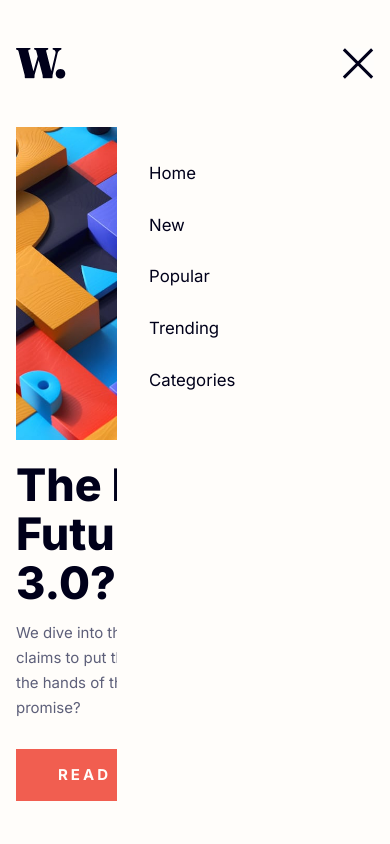
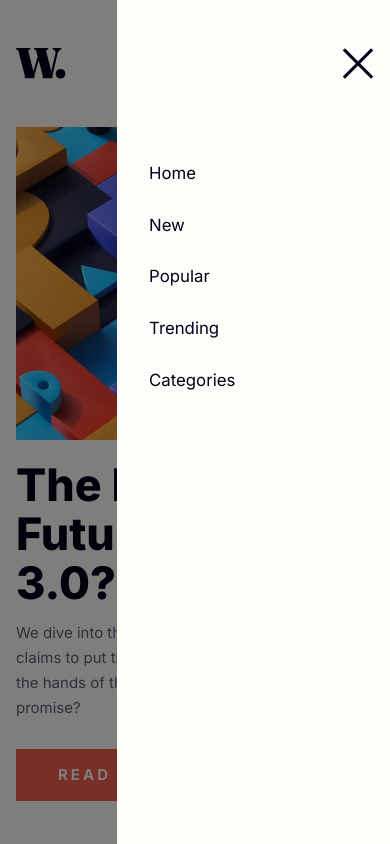
Before and after one commit to maxp421/FM-news-homepage, a plain HTML site: page index.html in a window 390 px wide. Both pictures are taken after a click on the button "Menu". Shown: the top 844 px of the page. Drawn offline with Linux system fonts and the light colour scheme.

Commit message:
added overlay, fixed accessibility issues

```diff
--- a/css/style.css
+++ b/css/style.css
@@ -251,6 +251,20 @@ body {
 
   .primary-nav a {
     color: var(--clr-primary-900);
+  }
+
+  /* disable scrolling when menu is open */
+  body[data-overlay="true"] {
+    height: 100vh;
+    overflow: hidden;
+  }
+
+  body[data-overlay="true"]::before {
+    content: "";
+    position: fixed;
+    inset: 0;
+    background-color: hsl(0, 0%, 0%, 0.5);
+    z-index: 100;
   }
 
 }
--- a/index.html
+++ b/index.html
@@ -13,13 +13,13 @@
 
 </head>
 
-<body>
+<body data-overlay="false">
   <div class="container">
 
     <header>
       <div class="nav-wrapper padding-block-700">
         <svg class="logo">
-          <a href="#">
+          <a href="#" aria-label="Logo">
             <use xlink:href="assets/images/logo.svg#logo"></use>
           </a>
         </svg>
@@ -27,7 +27,7 @@
         <button class="mobile-nav-toggle" aria-controls="primary-navigation" aria-expanded="false"><span
             class="visually-hidden">Menu</span></button>
         <nav>
-          <ul id="primary-navigation" data-visible="false" class="primary-nav" role="list">
+          <ul class="primary-nav" id="primary-navigation" data-visible="false" role="list">
             <li><a href="#">Home</a></li>
             <li><a href="#">New</a></li>
             <li><a href="#">Popular</a></li>
@@ -169,11 +169,6 @@
       </div>
     </main>
 
-
-
-
-
-
   </div>
 
   <script src="main.js" defer></script>
--- a/main.js
+++ b/main.js
@@ -1,5 +1,6 @@
 const primaryNav = document.querySelector(".primary-nav");
 const navToggle = document.querySelector(".mobile-nav-toggle");
+const bodyOverlay = document.querySelector("body");
 
 navToggle.addEventListener("click", () => {
   const visibility = primaryNav.getAttribute("data-visible");
@@ -7,9 +8,11 @@ navToggle.addEventListener("click", () => {
   if (visibility === "false") {
     primaryNav.setAttribute("data-visible", true);
     navToggle.setAttribute("aria-expanded", true);
+    bodyOverlay.setAttribute("data-overlay", true);
   }
   else {
     primaryNav.setAttribute("data-visible", false);
     navToggle.setAttribute("aria-expanded", false);
+    bodyOverlay.setAttribute("data-overlay", false);
   }
 })
```
